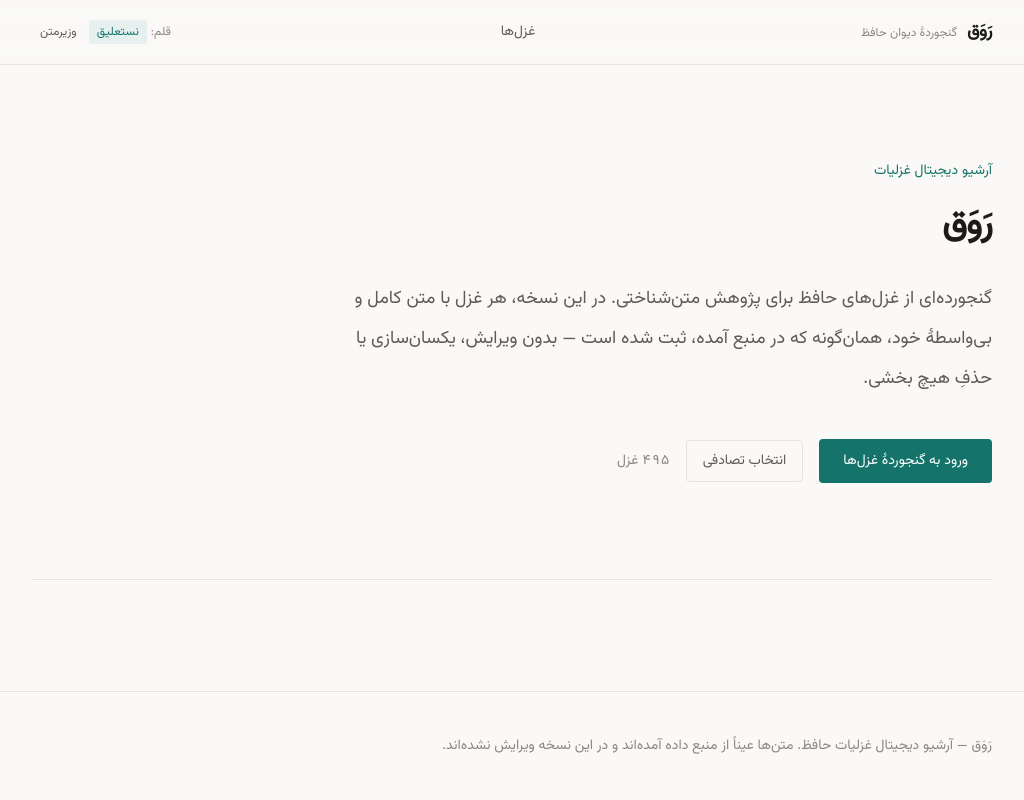
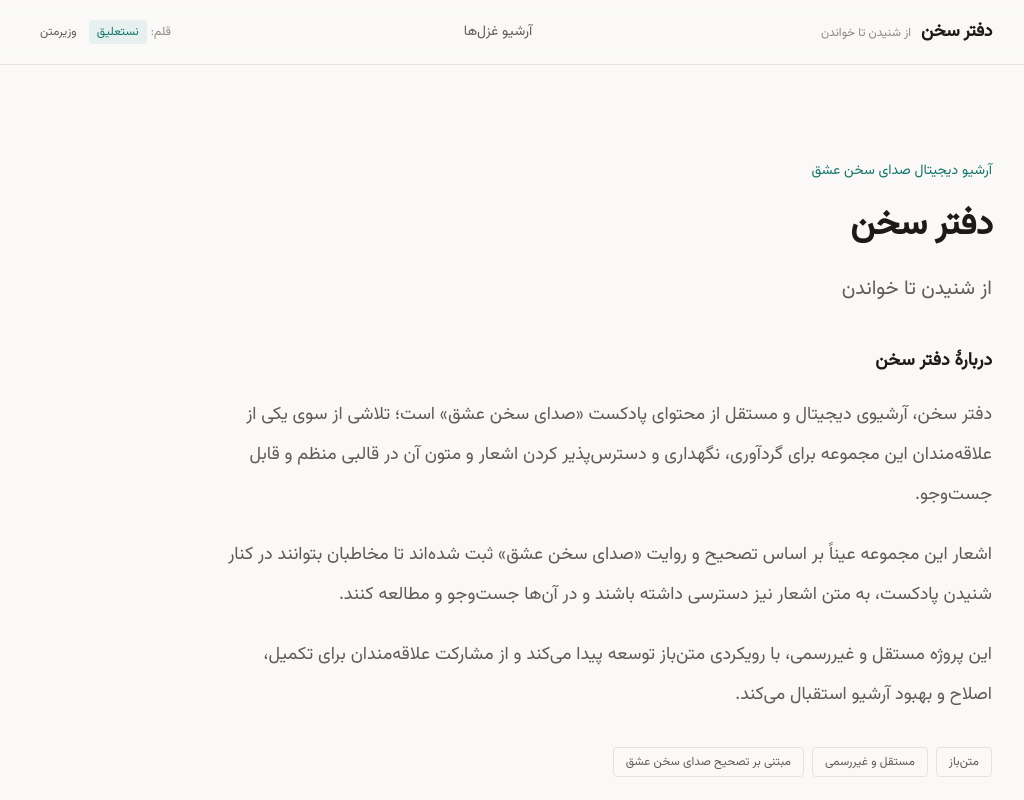
Before and after one commit to medio77/sse, a Next.js app: page / in a window 1280 px wide. Shown: the top 800 px of the page, without its empty margins (128-1152 px from the left). Built offline with nearby package versions, Linux system fonts and the light colour scheme.

Commit message:
feat: rebrand site and update content

```diff
--- a/src/app/layout.tsx
+++ b/src/app/layout.tsx
@@ -7,11 +7,11 @@ import { SiteFooter } from "@/components/site-footer";
 
 export const metadata: Metadata = {
   title: {
-    default: "رَوَق — گنجوردهٔ دیوان حافظ",
-    template: "%s | رَوَق",
+    default: "دفتر سخن — از شنیدن تا خواندن",
+    template: "%s | دفتر سخن",
   },
   description:
-    "آرشیو پژوهشی غزلیات حافظ: متن کامل غزل‌ها، آماده برای پژوهش متن‌شناختی و نسخه‌شناسی.",
+    "دفتر سخن، آرشیوی دیجیتال و مستقل از محتوای پادکست صدای سخن عشق؛ مجموعه‌ای از اشعار بر اساس تصحیح این پادکست، با امکان جست‌وجو و مشارکت علاقه‌مندان.",
 };
 
 export const viewport: Viewport = {
--- a/src/app/page.tsx
+++ b/src/app/page.tsx
@@ -1,3 +1,4 @@
+
 import Link from "next/link";
 import { RandomPoem } from "@/components/random-poem";
 import { getAllPoems } from "@/lib/poems";
@@ -7,26 +8,69 @@ export default function HomePage() {
 
   return (
     <div className="mx-auto w-full max-w-5xl px-5 sm:px-8">
-      {/* Introductory statement: literary, calm, no ornament. */}
       <section className="border-b border-rule py-16 sm:py-24">
-        <p className="text-sm text-accent">آرشیو دیجیتال غزلیات</p>
+        <p className="text-sm text-accent">
+          آرشیو دیجیتال صدای سخن عشق
+        </p>
+
         <h1 className="mt-4 max-w-2xl text-3xl leading-[1.7] font-semibold tracking-tight text-ink sm:text-4xl sm:leading-[1.6]">
-          رَوَق
+          دفتر سخن
         </h1>
-        <p className="mt-6 max-w-2xl text-base leading-9 text-ink-muted sm:text-lg sm:leading-10">
-          گنجورده‌ای از غزل‌های حافظ برای پژوهش متن‌شناختی. در این نسخه، هر غزل
-          با متن کامل و بی‌واسطهٔ خود، همان‌گونه که در منبع آمده، ثبت شده است —
-          بدون ویرایش، یکسان‌سازی یا حذفِ هیچ بخشی.
+
+        <p className="mt-4 text-lg leading-9 text-ink-muted sm:text-xl">
+          از شنیدن تا خواندن
         </p>
+
+        <div className="mt-10 max-w-3xl">
+          <h2 className="text-lg font-semibold text-ink">
+            دربارهٔ دفتر سخن
+          </h2>
+
+          <div className="mt-5 space-y-5 text-base leading-9 text-ink-muted sm:text-lg sm:leading-10">
+            <p>
+              دفتر سخن، آرشیوی دیجیتال و مستقل از محتوای پادکست
+              «صدای سخن عشق» است؛ تلاشی از سوی یکی از علاقه‌مندان
+              این مجموعه برای گردآوری، نگهداری و دسترس‌پذیر کردن
+              اشعار و متون آن در قالبی منظم و قابل جست‌وجو.
+            </p>
+
+            <p>
+              اشعار این مجموعه عیناً بر اساس تصحیح و روایت
+              «صدای سخن عشق» ثبت شده‌اند تا مخاطبان بتوانند
+              در کنار شنیدن پادکست، به متن اشعار نیز دسترسی
+              داشته باشند و در آن‌ها جست‌وجو و مطالعه کنند.
+            </p>
+
+            <p>
+              این پروژه مستقل و غیررسمی، با رویکردی متن‌باز
+              توسعه پیدا می‌کند و از مشارکت علاقه‌مندان برای
+              تکمیل، اصلاح و بهبود آرشیو استقبال می‌کند.
+            </p>
+          </div>
+        </div>
+
+        <div className="mt-8 flex flex-wrap gap-2">
+          <span className="rounded-sm border border-rule px-3 py-1.5 text-xs text-ink-muted">
+            متن‌باز
+          </span>
+          <span className="rounded-sm border border-rule px-3 py-1.5 text-xs text-ink-muted">
+            مستقل و غیررسمی
+          </span>
+          <span className="rounded-sm border border-rule px-3 py-1.5 text-xs text-ink-muted">
+            مبتنی بر تصحیح صدای سخن عشق
+          </span>
+        </div>
 
         <div className="mt-10 flex flex-wrap items-center gap-4">
           <Link
             href="/poems"
             className="rounded-sm bg-accent px-6 py-3 text-sm font-medium text-white transition-opacity hover:opacity-90"
           >
-            ورود به گنجوردهٔ غزل‌ها
+            ورود به آرشیو
           </Link>
+
           <RandomPoem />
+
           <span className="tabular-fa text-sm text-ink-faint">
             {poems.length.toLocaleString("fa-IR")} غزل
           </span>
--- a/src/components/site-footer.tsx
+++ b/src/components/site-footer.tsx
@@ -1,10 +1,14 @@
+
 export function SiteFooter() {
   return (
     <footer className="mt-24 border-t border-rule">
       <div className="mx-auto w-full max-w-5xl px-5 py-10 sm:px-8">
         <p className="text-sm leading-7 text-ink-faint">
-          رَوَق — آرشیو دیجیتال غزلیات حافظ. متن‌ها عیناً از منبع داده آمده‌اند
-          و در این نسخه ویرایش نشده‌اند.
+          دفتر سخن، آرشیوی دیجیتال و مستقل از محتوای پادکست
+          «صدای سخن عشق» است. این پروژه به‌صورت غیررسمی و
+          متن‌باز توسعه داده می‌شود و وابستگی یا نمایندگی
+          رسمی از پادکست ندارد. متن اشعار بر اساس تصحیح
+          «صدای سخن عشق» گردآوری شده‌اند.
         </p>
       </div>
     </footer>
--- a/src/components/site-header.tsx
+++ b/src/components/site-header.tsx
@@ -1,7 +1,8 @@
+
 import Link from "next/link";
 import { FontPicker } from "@/components/font-picker";
 
-const NAV = [{ href: "/poems", label: "غزل‌ها" }];
+const NAV = [{ href: "/poems", label: "آرشیو غزل‌ها" }];
 
 export function SiteHeader() {
   return (
@@ -12,9 +13,11 @@ export function SiteHeader() {
             href="/"
             className="group flex items-baseline gap-2.5 text-ink transition-colors hover:text-accent"
           >
-            <span className="text-lg font-semibold tracking-tight">رَوَق</span>
+            <span className="text-lg font-semibold tracking-tight">
+              دفتر سخن
+            </span>
             <span className="hidden text-xs text-ink-faint sm:inline">
-              گنجوردهٔ دیوان حافظ
+              از شنیدن تا خواندن
             </span>
           </Link>
 
@@ -32,6 +35,7 @@ export function SiteHeader() {
               ))}
             </ul>
           </nav>
+
           <FontPicker />
         </div>
       </div>
```
